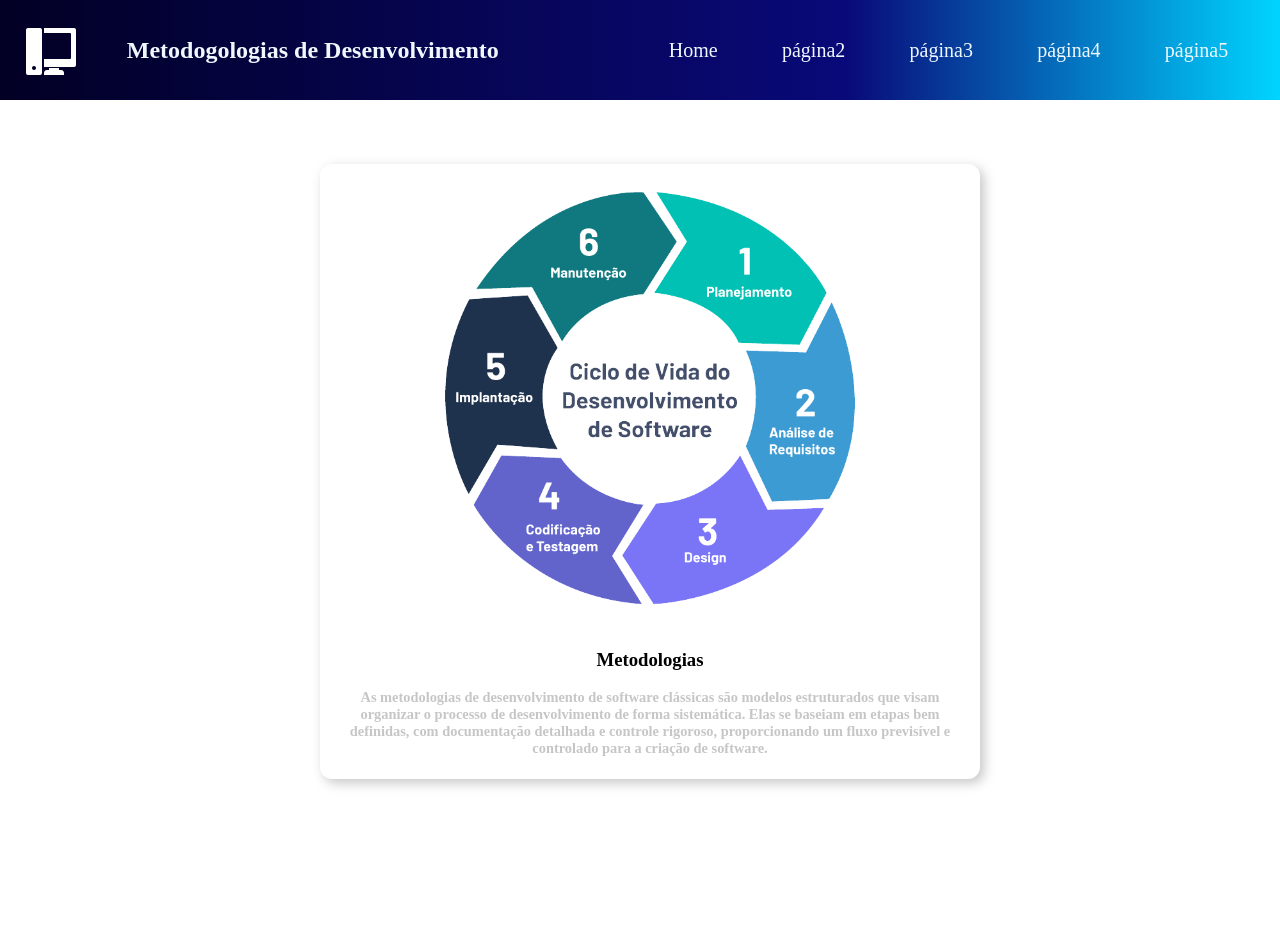
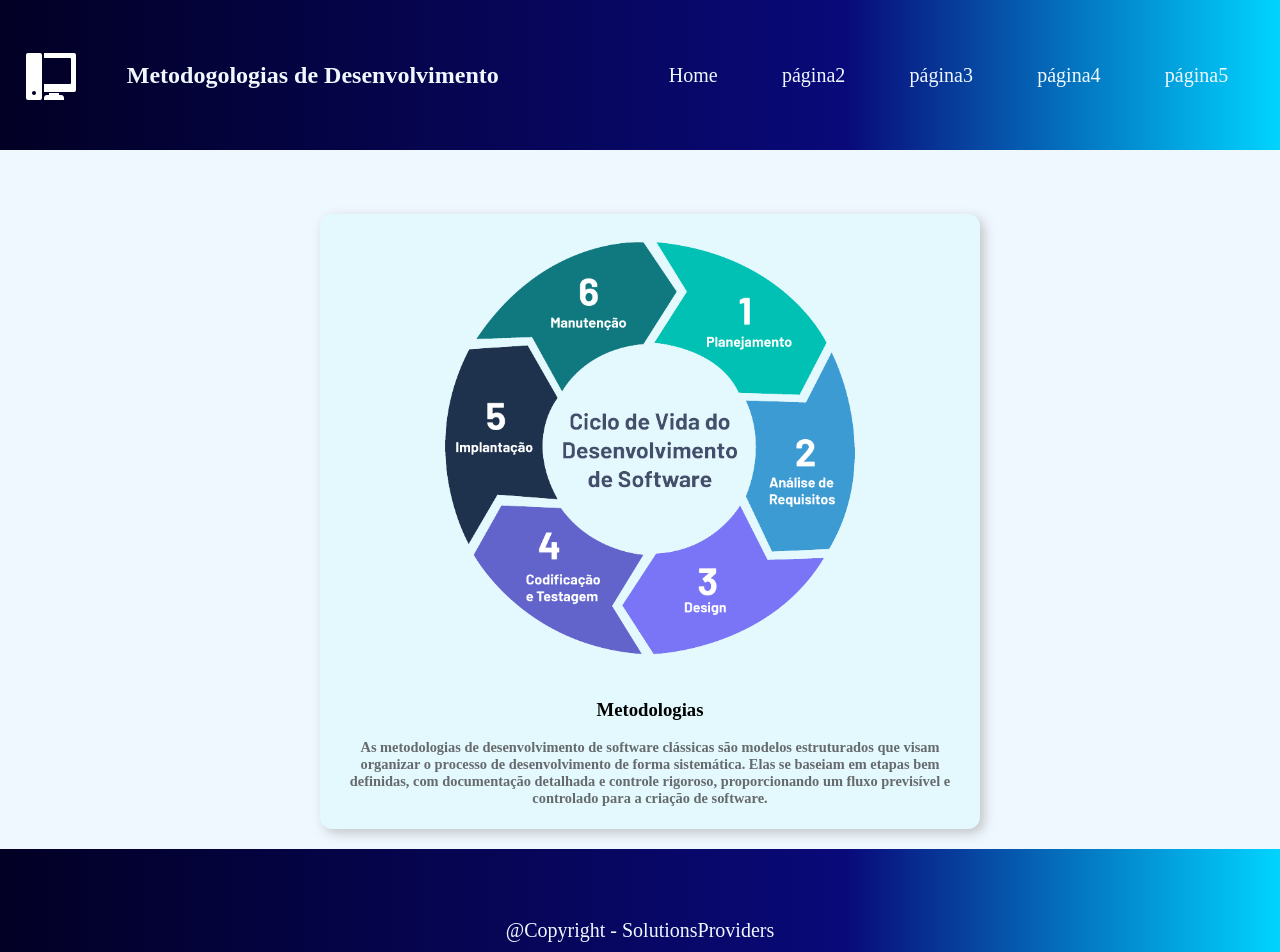
Before and after one commit to Pedro-Henrique-Pontes-Martins/Metodologias_de_Desenvolvimento, a plain HTML site: page paginas/metodologias/index.html in a window 1280 px wide. Shown: the top 952 px of the page. Drawn offline with Linux system fonts and the light colour scheme.

Commit message:
:lipstick: feat: estilização página metodologias

```diff
--- a/paginas/metodologias/style.css
+++ b/paginas/metodologias/style.css
@@ -5,13 +5,14 @@ html{
 body{
     margin: 0;
     padding: 0;
+    background-color: aliceblue;
 }
 .cabecalho{
     display: flex;
     flex-direction: row;
     align-items: center;
     background: linear-gradient(90deg, rgba(2,0,36,1) 0%, rgba(9,9,121,1) 66%, rgba(0,212,255,1) 100%);
-    height: 100px;
+    height: 150px;
     margin-bottom: 5%;
 }
 .cabecalho h2{
@@ -37,13 +38,13 @@ body{
 }
 .rodape{
     text-align: center;
-    height: 100px;
+    height: 150px;
     background: linear-gradient(90deg, rgba(2,0,36,1) 0%, rgba(9,9,121,1) 66%, rgba(0,212,255,1) 100%);
-    margin-top: 40%;
+
 }
 .rodape p{
     color: aliceblue;
-    padding-top: 45px;
+    padding-top: 70px;
     font-size: 20px;
 }
 
@@ -52,7 +53,7 @@ main p {
 }
 
 .card {
-    background-color: white;
+    background-color: #e3f9fe;
     width: 50%;
     height: 80%;
     border-radius: 12px;
@@ -60,7 +61,10 @@ main p {
     margin-left: 25%;
     padding: 10px;
     text-align: center;
+    transition: 0.5s;
 }
+
+
 
 .card h1 {
     font-size: 1.2rem;
@@ -68,10 +72,15 @@ main p {
 
 .card h2 {
     font-size: .9rem;
-    color: #aaaa;
+    color: #272323aa;
 }
 
 .card img {
     height: 100%;
     width: 100%;
 }
+
+.card:hover {
+    width: 51%;
+    height: 80%;
+}
```
